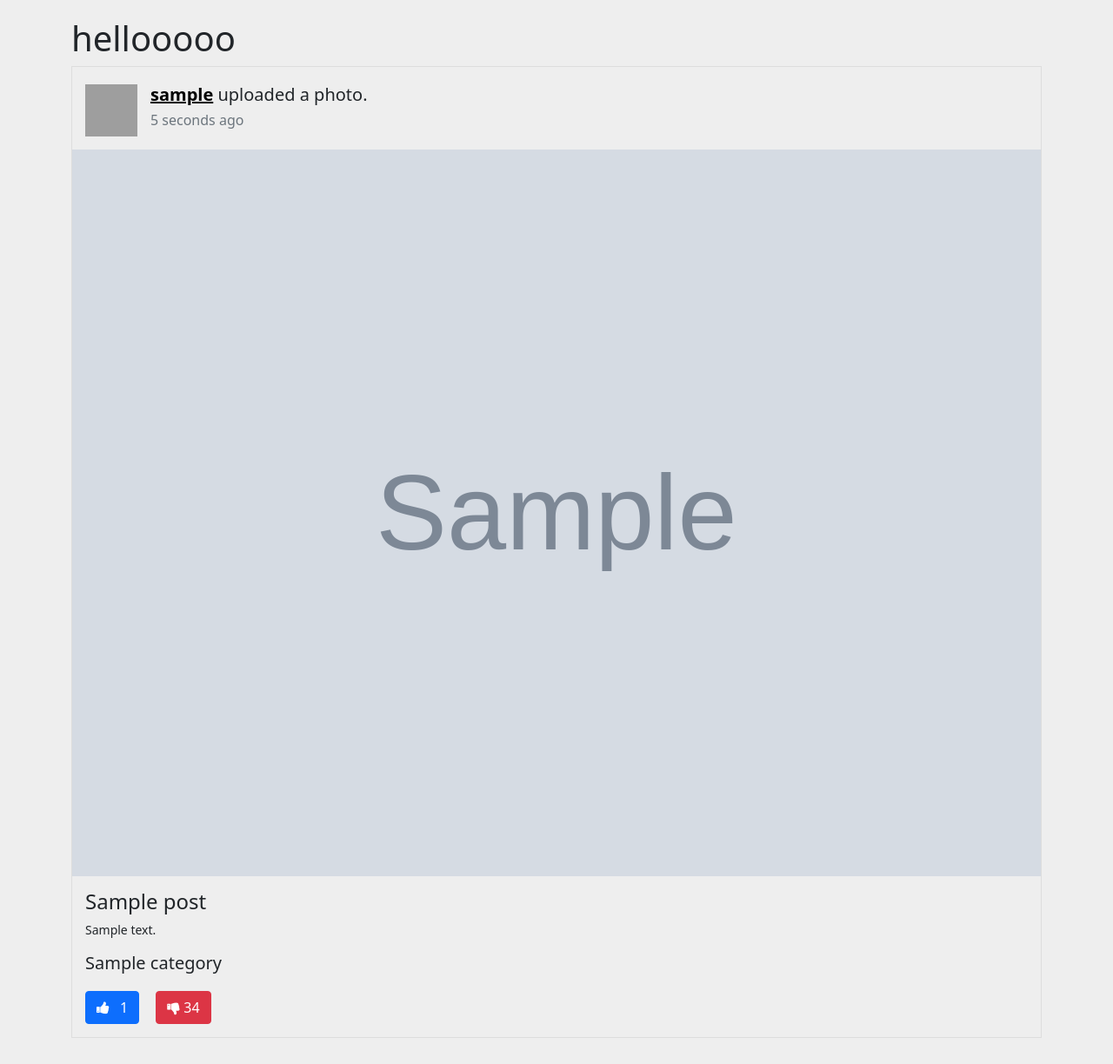
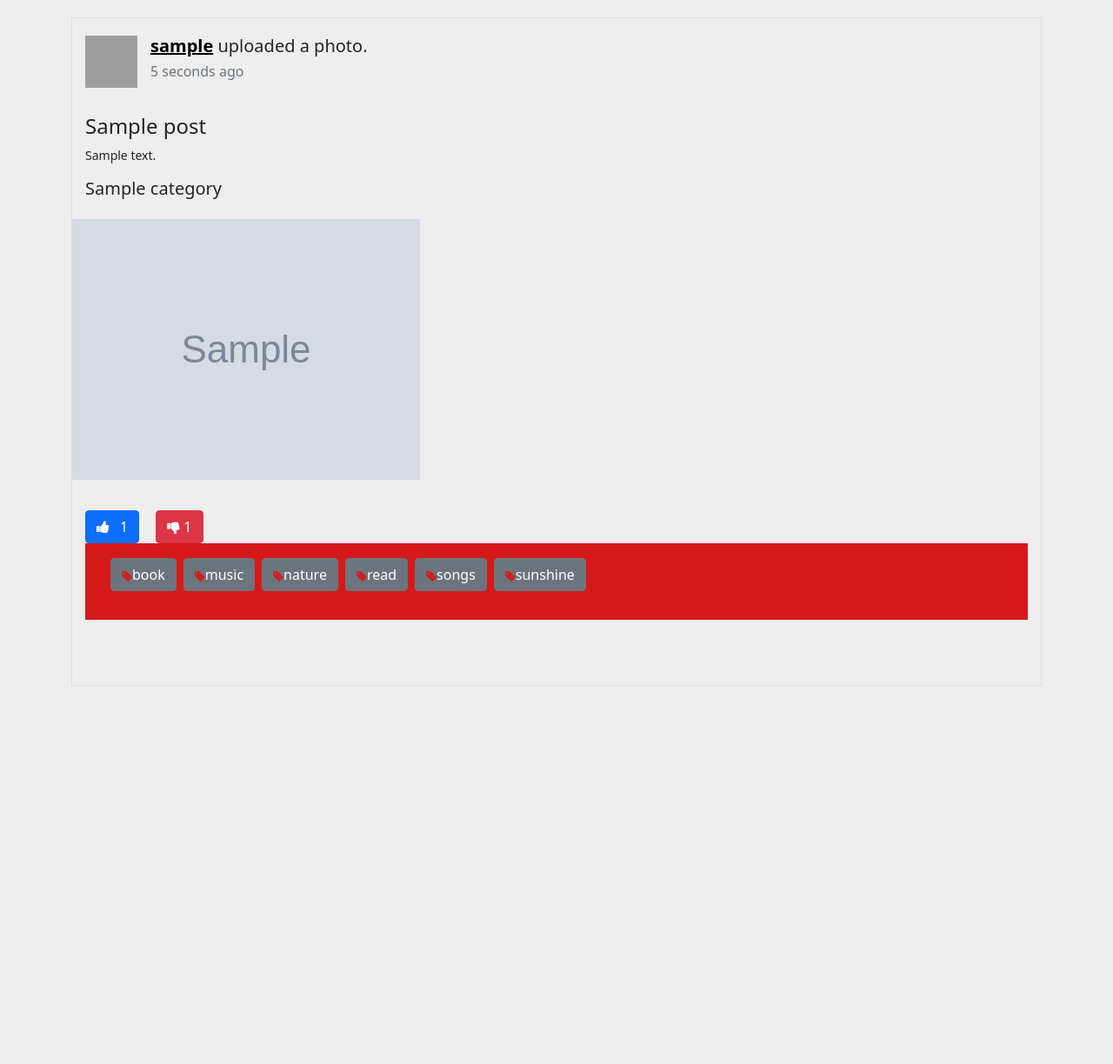
Before and after one commit to OmarAbdelzaher/Django-Blog-Project-G1, a Django app: page /dj_blog/all-posts/ in a window 1280 px wide. Shown: the whole page at 87% size. After the commit the page ends 789 px from the top, so only its background shows below. Run offline with Django 3.2, Linux system fonts and the light colour scheme; tables that the repository leaves empty hold one stand-in row (values such as "Sample post"); grey boxes marked "Sample" are stand-in pictures; some libraries are stand-ins or nearby versions; grey boxes are pictures that could not be loaded.

Commit message:
posts page edit

```diff
--- a/dj_blog/models.py
+++ b/dj_blog/models.py
@@ -21,7 +21,7 @@ class Category(models.Model):
 
 class Post(models.Model):
     title=models.CharField(max_length=50,null=True)
-    picture=models.ImageField(null=True)
+    picture=models.ImageField(null=True,upload_to='dj_blog/static/img/Posts Images/')
     content=models.CharField(max_length=255)
     likes=models.IntegerField(null=True)
     dislikes=models.IntegerField(null=True)
@@ -29,7 +29,8 @@ class Post(models.Model):
     user_id =models.ForeignKey(User,on_delete=models.CASCADE)
     cat_id=models.ForeignKey(Category,on_delete=models.CASCADE)
 
-    # return post title
+    def __str__(self):
+        return self.title
 
 class Comment(models.Model):
     comment_body=models.CharField(max_length=100)
--- a/dj_blog/static/css/post.css
+++ b/dj_blog/static/css/post.css
@@ -378,3 +378,37 @@ body {
   width: 100%;
   height: 100%;
 }
+
+.post-image {
+  width: 2%;
+}
+
+.blog-post {
+  background-color:#d51919;
+  padding:10px 25px;
+  margin-bottom:60px;
+}
+
+ul.blog-tags li {
+  padding:7px 0;
+}
+
+.blog-post ul.blog-tags .all-tags {
+  margin: 0 4px;
+}
+
+.stats .blog-post ul.blog-tags li i,
+.stats .blog-post .box.tags ul li i {
+  color: #ce2020;
+  position: relative;
+  top: 1px;
+  font-size: 14px;
+}
+
+@media (max-width:1024px) {
+  .blog-post p,
+  .blog p,
+  #comments .media p {
+  text-align:left;
+}
+}
--- a/dj_blog/views.py
+++ b/dj_blog/views.py
@@ -1,5 +1,6 @@
 from django.shortcuts import render
 from .models import *
+import os
 # Create your views here.
 
 def post(request):
@@ -7,6 +8,16 @@ def post(request):
 
 def postPage(request):
     posts = Post.objects.all()
-    print(posts)
-    context = {'posts':posts}
+    imgs = Post.objects.values_list('picture', flat=True)
+
+    imageBases = []
+
+    for i in range(len(imgs)):
+        imageBases.append(os.path.basename(imgs[i]))
+
+    my_list = zip(posts,imageBases)
+
+    # print(imageBases)
+    # dict = {'posts':posts,'images':imageBases}
+    context = {'mylist':my_list}
     return render(request,'dj_blog/posts-page.html',context)
--- a/templates/dj_blog/posts-page.html
+++ b/templates/dj_blog/posts-page.html
@@ -4,9 +4,9 @@
 {% block main_block %}
 <link href="https://maxcdn.bootstrapcdn.com/font-awesome/4.3.0/css/font-awesome.min.css" rel="stylesheet">
 <link href="{% static 'css/post.css' %}" rel="stylesheet">
+
 <div class="container">
-    <h1>hellooooo</h1>
-    {% for post in posts %}
+        {% for post,image in mylist %}
         <div class="row">
             <div class="col-sm-12">
                 <div class="panel panel-white post">
@@ -22,28 +22,35 @@
                             <h6 class="text-muted time">5 seconds ago</h6>
                         </div>
                     </div>
-                    <div class="post-image">
-                        <img src=""><img src={{post.picture}} class="image" alt="image post">
-                    </div>
                     <div class="post-description">
                         <h4>{{post.title}}</h4>
                         <p>{{post.content}}</p>
                         <h5>{{post.cat_id}}</h5>
-
+                    </div>
+                    <div class="post-image">
+                        <img src={% static 'img/Posts Images/' %}{{image}} class="post-img" alt="image post">
+                    </div>
+                    <div class="post-description">
                         <div class="stats">
                             <a href="javascript:void(0);" class="btn btn-primary stat-item">
                                 <i class="fa fa-thumbs-up icon"></i> {{post.likes}}
                             </a>
-                            {% comment %} <a href="javascript:void(0);" class="btn btn-default stat-item">
-                                <i class="fa fa-share icon"></i>{{post.dislikes}}
-                            </a> {% endcomment %}
-
                             <a class="btn btn-danger stat-item" href="#!">
                                 <i class="fa fa-thumbs-down g-pos-rel g-top-1 g-mr-3"></i>
-                                34
+                                {{post.dislikes}}
                             </a>
+                            <div class="blog-post">
+                                <ul class="blog-tags list-unstyled list-inline d-flex flex-row ">
+                                    <li><a class="btn btn-secondary all-tags " href="#"><i class="fa fa-tag "></i>book</a></li>
+                                    <li><a class="btn btn-secondary all-tags " href="#"><i class="fa fa-tag "></i>music</a></li>
+                                    <li><a class="btn btn-secondary all-tags " href="#"><i class="fa fa-tag"></i>nature</a></li>
+                                    <li><a class="btn btn-secondary all-tags " href="#"><i class="fa fa-tag"></i>read</a></li>
+                                    <li><a class="btn btn-secondary all-tags " href="#"><i class="fa fa-tag"></i>songs</a></li>
+                                    <li><a class="btn btn-secondary all-tags " href="#"><i class="fa fa-tag"></i>sunshine</a></li>
+                                </ul>
+                            </div>
                         </div>
                     </div>
-    {% endfor %}
+        {% endfor %}
     </div>
 {% endblock %}
```
Also changed, not shown: djproj/settings.py (+7 -0 lines), dj_blog/static/img/Posts Images/PyQt-Poster.png (renamed from PyQt-Poster.png), dj_blog/static/img/Posts Images/Toyota.jpeg (added), dj_blog/static/img/Posts Images/barca.png (renamed from barca.png), dj_blog/static/img/Posts Images/egypt.jpg (added), dj_blog/static/img/Posts Images/pasta.jpeg (added).
